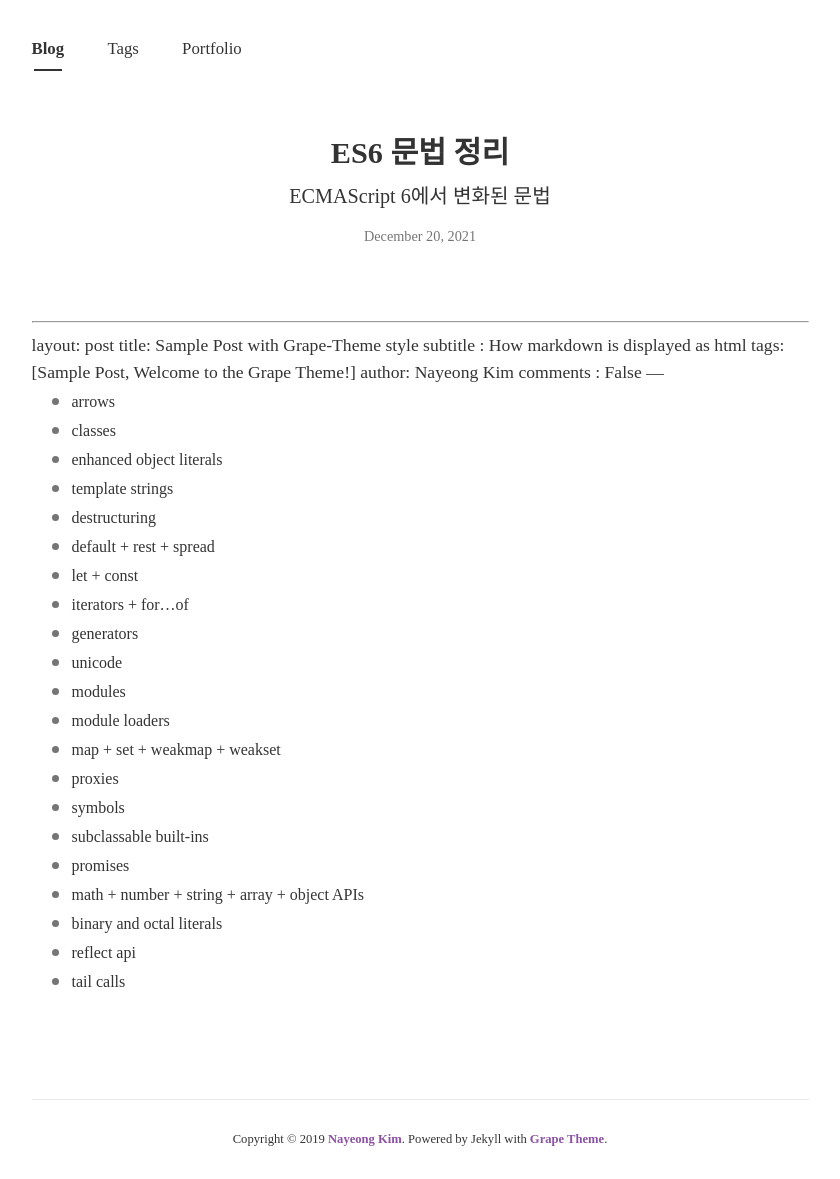
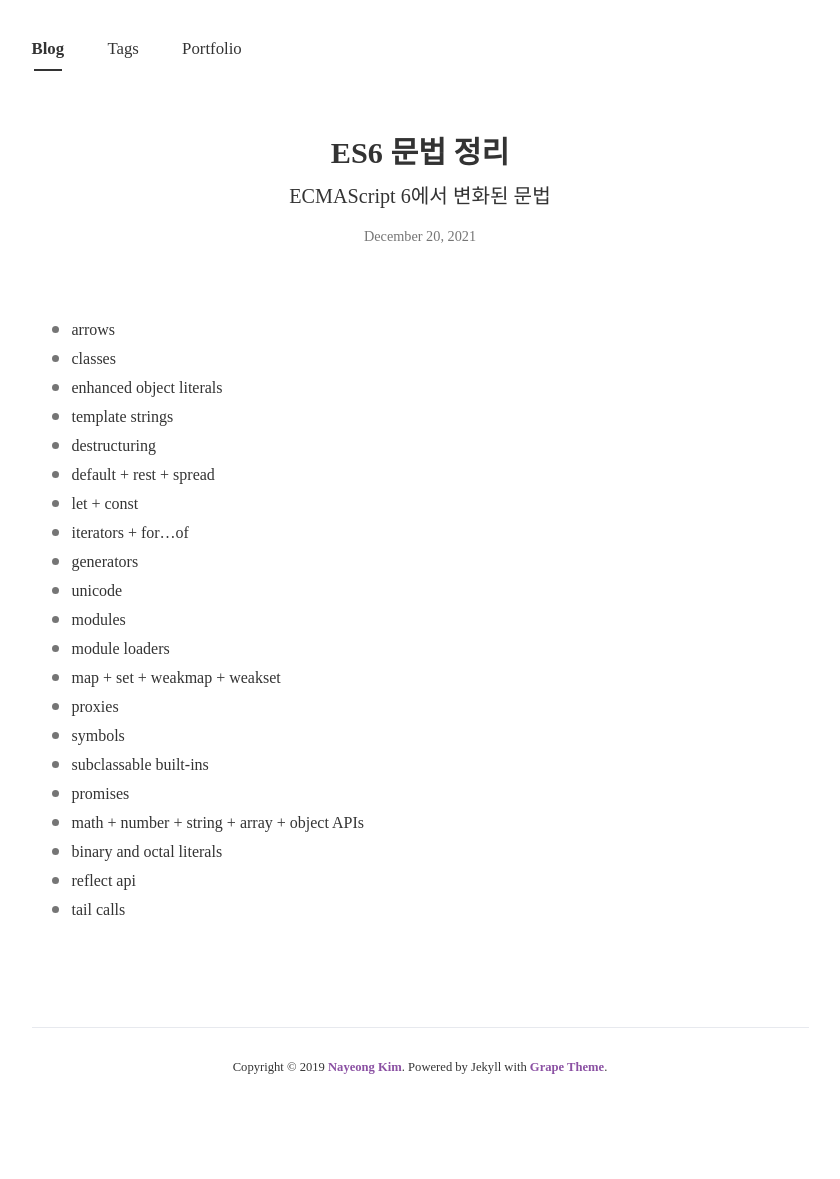
Before and after one commit to mirutree/mirutree.github.io, a Jekyll site: the page built from _posts/2021-12-20-ES6문법.md, in a window 1280 px wide. Shown: the whole page, without its empty margins (220-1060 px from the left). Built offline with Jekyll 4.4.1, drawn with Linux system fonts in a browser that asks for light colours; nearby versions of some CDN libraries; some web fonts are replaced; after the commit the page ends 1107 px from its top, so only the background shows below that.

Commit message:
Update 2021-12-20-ES6문법.md

```diff
--- a/_posts/2021-12-20-ES6문법.md
+++ b/_posts/2021-12-20-ES6문법.md
@@ -6,14 +6,7 @@ tags: [javascript, ES6]
 author: mirutree
 comments : True
 ---
----
-layout: post
-title: Sample Post with Grape-Theme style
-subtitle : How markdown is displayed as html
-tags: [Sample Post, Welcome to the Grape Theme!]
-author: Nayeong Kim
-comments : False
----
+
  - arrows
  - classes
  - enhanced object literals
```
